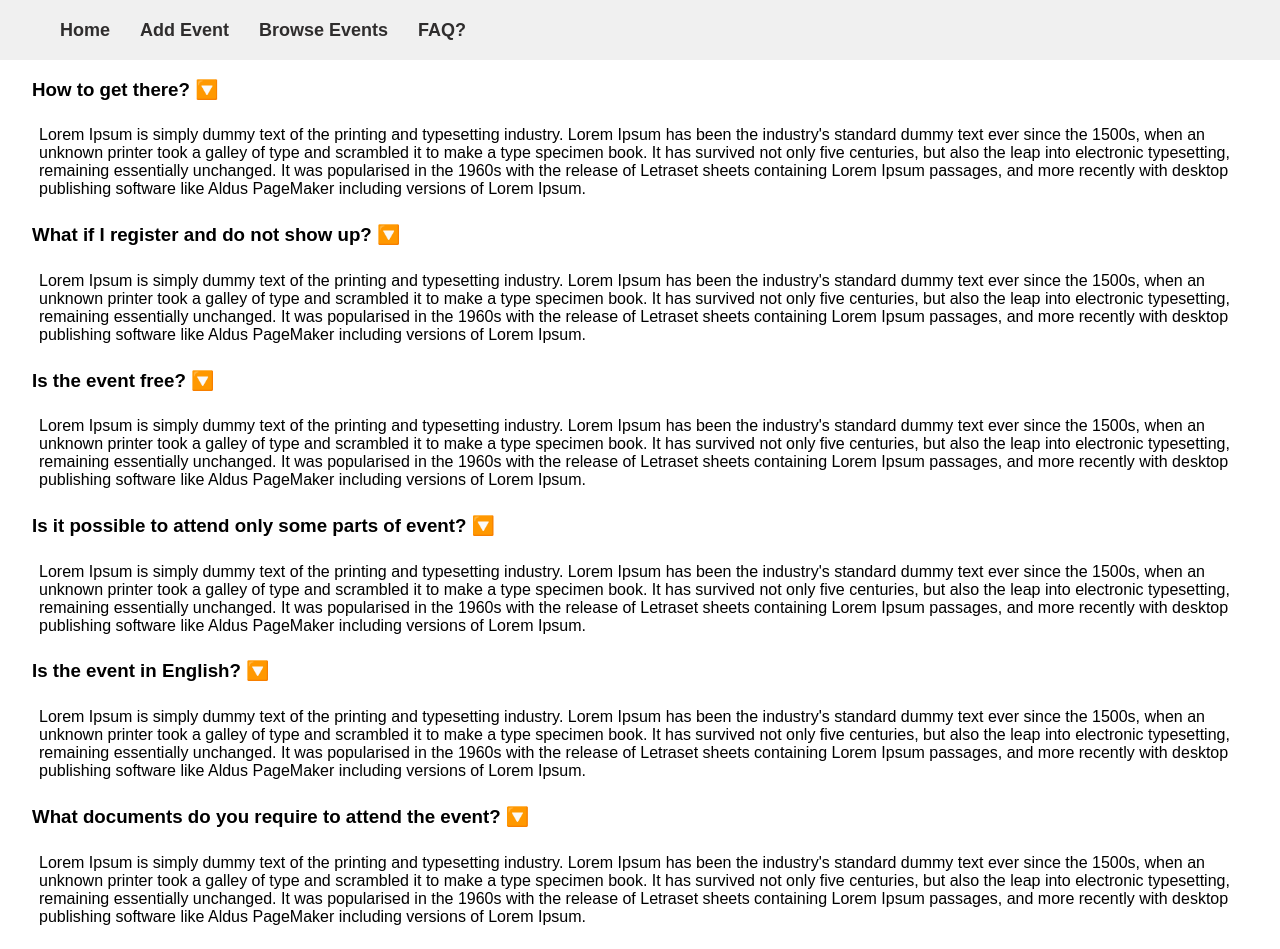
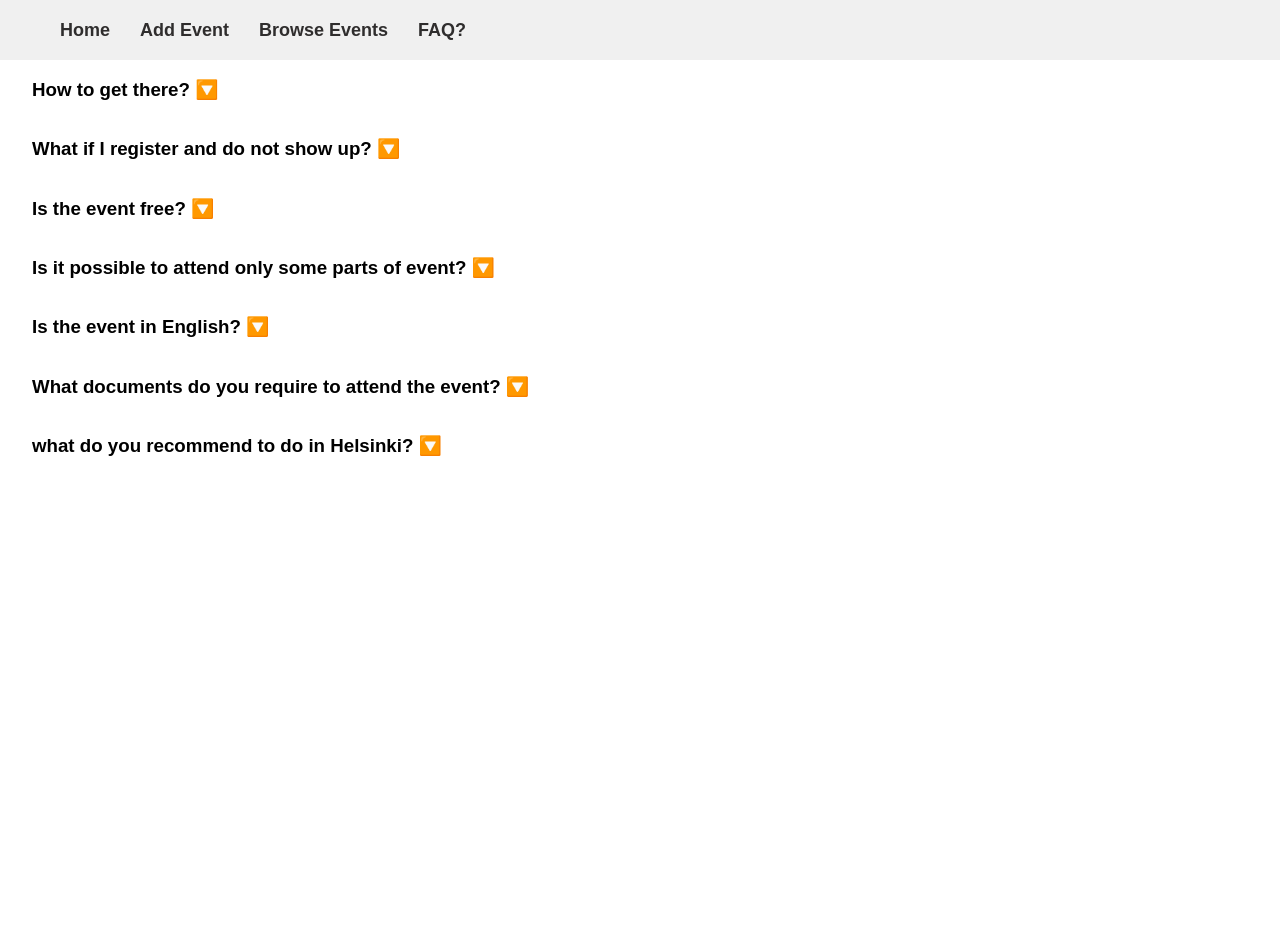
Before and after one commit to Summer-Project-HBC/clientsiderepo, a React (Create React App) app: page /questions in a window 1280 px wide. Shown: the top 949 px of the page. After the commit the page ends 800 px from the top, so only its background shows below. Built offline with nearby package versions, Linux system fonts and the light colour scheme.

Commit message:
setting up faq

```diff
--- a/src/App.js
+++ b/src/App.js
@@ -1,4 +1,4 @@
-import React, { useState } from "react";
+import React from "react";
 import { BrowserRouter, Routes, Route } from "react-router-dom";
 import Navbar from "./components/Navbar";
 import AddEvent from "./pages/AddEvent";
@@ -8,11 +8,7 @@ import FrequentQuestions from "./pages/FrequentQuestions";
 import HomePage from "./pages/HomePage";
 
 function App() {
-  const [answer, setAnswer] = useState(true);
 
-  const answerHandler = () => {
-    setAnswer(answer);
-  }
   return (
     <div>
       <BrowserRouter>
@@ -21,7 +17,7 @@ function App() {
           <Route path="/" element={<HomePage />} />
           <Route path="/add" element={<AddEvent />} />
           <Route path="/browse" element={<BrowseEvents />} />
-          <Route path="/questions" element={<FrequentQuestions click={answerHandler} />} />
+          <Route path="/questions" element={<FrequentQuestions />} />
           <Route path="/https://www.bc.fi/" />
           <Route path="/https://www.bc.fi/" />
           <Route path="/browse/:individualevent" element={<EventPage />} />
--- a/src/pages/FrequentQuestions.js
+++ b/src/pages/FrequentQuestions.js
@@ -1,42 +1,52 @@
-import React from 'react';
+import React, { useState } from 'react';
 import './FrequentQuestions.css';
 
-const FrequentQuestions = ({ click }) => {
+const FrequentQuestions = () => {
+  const [answer, setAnswer] = useState(false);
+
+
+  const answerHandler = (index) => {
+    if (!answer[index])
+      setAnswer(!answer);
+
+  }
+
   return (
     <div className='faq_container'>
       <div className='faq'>
-        <h3>How to get there? <span onClick={click}>🔽</span></h3>
-        <p>Lorem Ipsum is simply dummy text of the printing and typesetting industry. Lorem Ipsum has been the industry's standard dummy text ever since the 1500s, when an unknown printer took a galley of type and scrambled it to make a type specimen book. It has survived not only five centuries, but also the leap into electronic typesetting, remaining essentially unchanged. It was popularised in the 1960s with the release of Letraset sheets containing Lorem Ipsum passages, and more recently with desktop publishing software like Aldus PageMaker including versions of Lorem Ipsum.</p>
+        <h3>How to get there? <span onClick={answerHandler}>🔽</span></h3>
+        {answer && (
+          <p>Lorem Ipsum is simply dummy text of the printing and typesetting industry. Lorem Ipsum has been the industry's standard dummy text ever since the 1500s, when an unknown printer took a galley of type and scrambled it to make a type specimen book. It has survived not only five centuries, but also the leap into electronic typesetting, remaining essentially unchanged. It was popularised in the 1960s with the release of Letraset sheets containing Lorem Ipsum passages, and more recently with desktop publishing software like Aldus PageMaker including versions of Lorem Ipsum.</p>)}
       </div>
       <div className='faq'>
-        <h3> What if I register and do not show up? <span>🔽</span></h3>
-
-        <p>Lorem Ipsum is simply dummy text of the printing and typesetting industry. Lorem Ipsum has been the industry's standard dummy text ever since the 1500s, when an unknown printer took a galley of type and scrambled it to make a type specimen book. It has survived not only five centuries, but also the leap into electronic typesetting, remaining essentially unchanged. It was popularised in the 1960s with the release of Letraset sheets containing Lorem Ipsum passages, and more recently with desktop publishing software like Aldus PageMaker including versions of Lorem Ipsum.</p>
+        <h3> What if I register and do not show up? <span onClick={answerHandler}>🔽</span></h3>
+        {answer && (
+          <p>Lorem Ipsum is simply dummy text of the printing and typesetting industry. Lorem Ipsum has been the industry's standard dummy text ever since the 1500s, when an unknown printer took a galley of type and scrambled it to make a type specimen book. It has survived not only five centuries, but also the leap into electronic typesetting, remaining essentially unchanged. It was popularised in the 1960s with the release of Letraset sheets containing Lorem Ipsum passages, and more recently with desktop publishing software like Aldus PageMaker including versions of Lorem Ipsum.</p>)}
       </div>
       <div className='faq'>
-        <h3>Is the event free? <span>🔽</span></h3>
-
-        <p>Lorem Ipsum is simply dummy text of the printing and typesetting industry. Lorem Ipsum has been the industry's standard dummy text ever since the 1500s, when an unknown printer took a galley of type and scrambled it to make a type specimen book. It has survived not only five centuries, but also the leap into electronic typesetting, remaining essentially unchanged. It was popularised in the 1960s with the release of Letraset sheets containing Lorem Ipsum passages, and more recently with desktop publishing software like Aldus PageMaker including versions of Lorem Ipsum.</p>
+        <h3>Is the event free? <span onClick={answerHandler}>🔽</span></h3>
+        {answer && (
+          <p>Lorem Ipsum is simply dummy text of the printing and typesetting industry. Lorem Ipsum has been the industry's standard dummy text ever since the 1500s, when an unknown printer took a galley of type and scrambled it to make a type specimen book. It has survived not only five centuries, but also the leap into electronic typesetting, remaining essentially unchanged. It was popularised in the 1960s with the release of Letraset sheets containing Lorem Ipsum passages, and more recently with desktop publishing software like Aldus PageMaker including versions of Lorem Ipsum.</p>)}
       </div>
       <div className='faq'>
-        <h3>Is it possible to attend only some parts of event? <span onClick={click}>🔽</span></h3>
-
-        <p>Lorem Ipsum is simply dummy text of the printing and typesetting industry. Lorem Ipsum has been the industry's standard dummy text ever since the 1500s, when an unknown printer took a galley of type and scrambled it to make a type specimen book. It has survived not only five centuries, but also the leap into electronic typesetting, remaining essentially unchanged. It was popularised in the 1960s with the release of Letraset sheets containing Lorem Ipsum passages, and more recently with desktop publishing software like Aldus PageMaker including versions of Lorem Ipsum.</p>
+        <h3>Is it possible to attend only some parts of event? <span onClick={answerHandler}>🔽</span></h3>
+        {answer && (
+          <p>Lorem Ipsum is simply dummy text of the printing and typesetting industry. Lorem Ipsum has been the industry's standard dummy text ever since the 1500s, when an unknown printer took a galley of type and scrambled it to make a type specimen book. It has survived not only five centuries, but also the leap into electronic typesetting, remaining essentially unchanged. It was popularised in the 1960s with the release of Letraset sheets containing Lorem Ipsum passages, and more recently with desktop publishing software like Aldus PageMaker including versions of Lorem Ipsum.</p>)}
       </div>
       <div className='faq'>
-        <h3>Is the event in English? <span>🔽</span></h3>
-
-        <p>Lorem Ipsum is simply dummy text of the printing and typesetting industry. Lorem Ipsum has been the industry's standard dummy text ever since the 1500s, when an unknown printer took a galley of type and scrambled it to make a type specimen book. It has survived not only five centuries, but also the leap into electronic typesetting, remaining essentially unchanged. It was popularised in the 1960s with the release of Letraset sheets containing Lorem Ipsum passages, and more recently with desktop publishing software like Aldus PageMaker including versions of Lorem Ipsum.</p>
+        <h3>Is the event in English? <span onClick={answerHandler}>🔽</span></h3>
+        {answer && (
+          <p>Lorem Ipsum is simply dummy text of the printing and typesetting industry. Lorem Ipsum has been the industry's standard dummy text ever since the 1500s, when an unknown printer took a galley of type and scrambled it to make a type specimen book. It has survived not only five centuries, but also the leap into electronic typesetting, remaining essentially unchanged. It was popularised in the 1960s with the release of Letraset sheets containing Lorem Ipsum passages, and more recently with desktop publishing software like Aldus PageMaker including versions of Lorem Ipsum.</p>)}
       </div>
       <div className='faq'>
-        <h3>What documents do you require to attend the event? <span>🔽</span></h3>
-
-        <p>Lorem Ipsum is simply dummy text of the printing and typesetting industry. Lorem Ipsum has been the industry's standard dummy text ever since the 1500s, when an unknown printer took a galley of type and scrambled it to make a type specimen book. It has survived not only five centuries, but also the leap into electronic typesetting, remaining essentially unchanged. It was popularised in the 1960s with the release of Letraset sheets containing Lorem Ipsum passages, and more recently with desktop publishing software like Aldus PageMaker including versions of Lorem Ipsum.</p>
+        <h3>What documents do you require to attend the event? <span onClick={answerHandler}>🔽</span></h3>
+        {answer && (
+          <p>Lorem Ipsum is simply dummy text of the printing and typesetting industry. Lorem Ipsum has been the industry's standard dummy text ever since the 1500s, when an unknown printer took a galley of type and scrambled it to make a type specimen book. It has survived not only five centuries, but also the leap into electronic typesetting, remaining essentially unchanged. It was popularised in the 1960s with the release of Letraset sheets containing Lorem Ipsum passages, and more recently with desktop publishing software like Aldus PageMaker including versions of Lorem Ipsum.</p>)}
       </div>
       <div className='faq'>
-        <h3>what do you recommend to do in Helsinki? <span>🔽</span></h3>
-
-        <p>Lorem Ipsum is simply dummy text of the printing and typesetting industry. Lorem Ipsum has been the industry's standard dummy text ever since the 1500s, when an unknown printer took a galley of type and scrambled it to make a type specimen book. It has survived not only five centuries, but also the leap into electronic typesetting, remaining essentially unchanged. It was popularised in the 1960s with the release of Letraset sheets containing Lorem Ipsum passages, and more recently with desktop publishing software like Aldus PageMaker including versions of Lorem Ipsum.</p>
+        <h3>what do you recommend to do in Helsinki? <span onClick={answerHandler}>🔽</span></h3>
+        {answer && (
+          <p>Lorem Ipsum is simply dummy text of the printing and typesetting industry. Lorem Ipsum has been the industry's standard dummy text ever since the 1500s, when an unknown printer took a galley of type and scrambled it to make a type specimen book. It has survived not only five centuries, but also the leap into electronic typesetting, remaining essentially unchanged. It was popularised in the 1960s with the release of Letraset sheets containing Lorem Ipsum passages, and more recently with desktop publishing software like Aldus PageMaker including versions of Lorem Ipsum.</p>)}
       </div>
     </div>
   );
```
